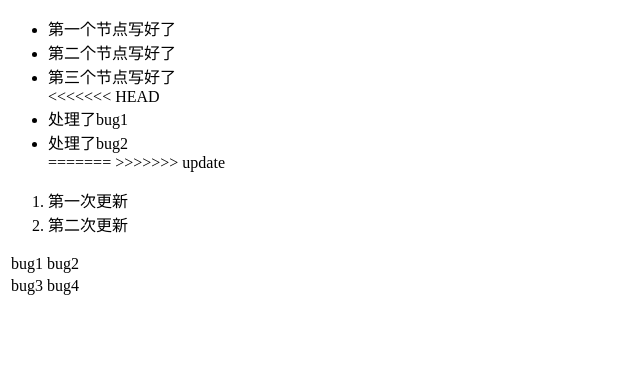
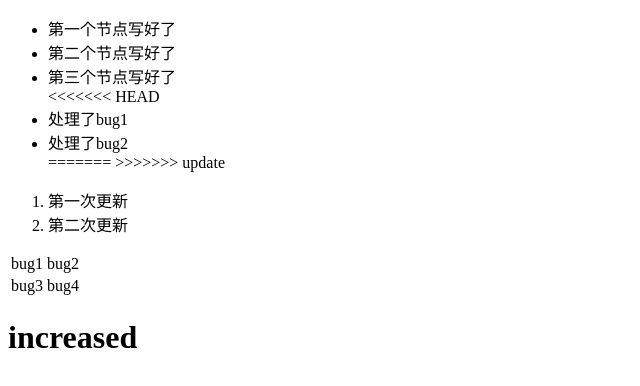
Before and after one commit to lwy2022/lwy, a plain HTML site: page index.html in a window 1280 px wide. Shown: the whole page, without its empty margins (0-640 px from the left). Drawn offline with Linux system fonts and the light colour scheme.

Commit message:
repair2-sucess!

```diff
--- a/index.html
+++ b/index.html
@@ -12,11 +12,10 @@
     <li>第一个节点写好了</li>
     <li>第二个节点写好了</li>
     <li>第三个节点写好了</li>
-<<<<<<< HEAD
-    <li>处理了bug1</li>
-    <li>处理了bug2</li>
-=======
->>>>>>> update
+    <<<<<<< HEAD <li>处理了bug1</li>
+      <li>处理了bug2</li>
+      =======
+      >>>>>>> update
   </ul>
   <ol>
     <li>第一次更新</li>
@@ -32,6 +31,9 @@
       <td>bug4</td>
     </tr>
   </table>
+  <div>
+    <h1>increased</h1>
+  </div>
 </body>
 
 </html>
```
